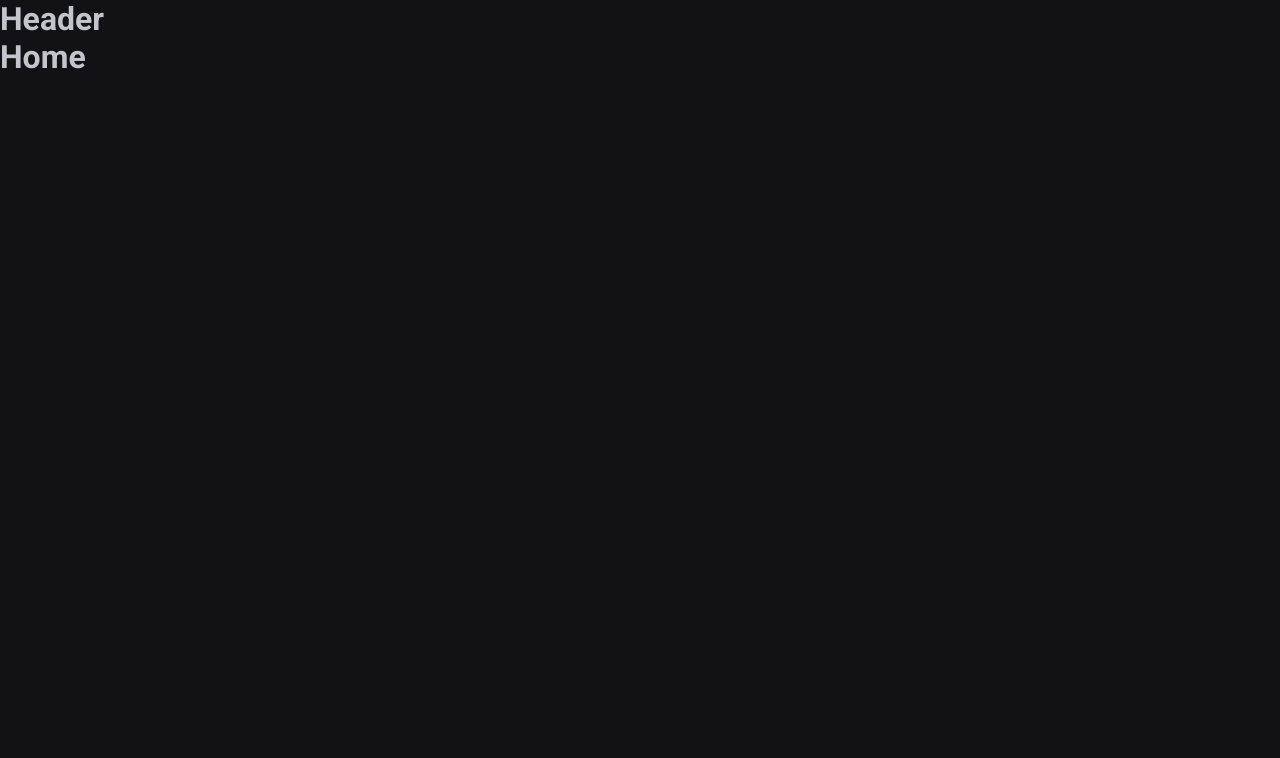
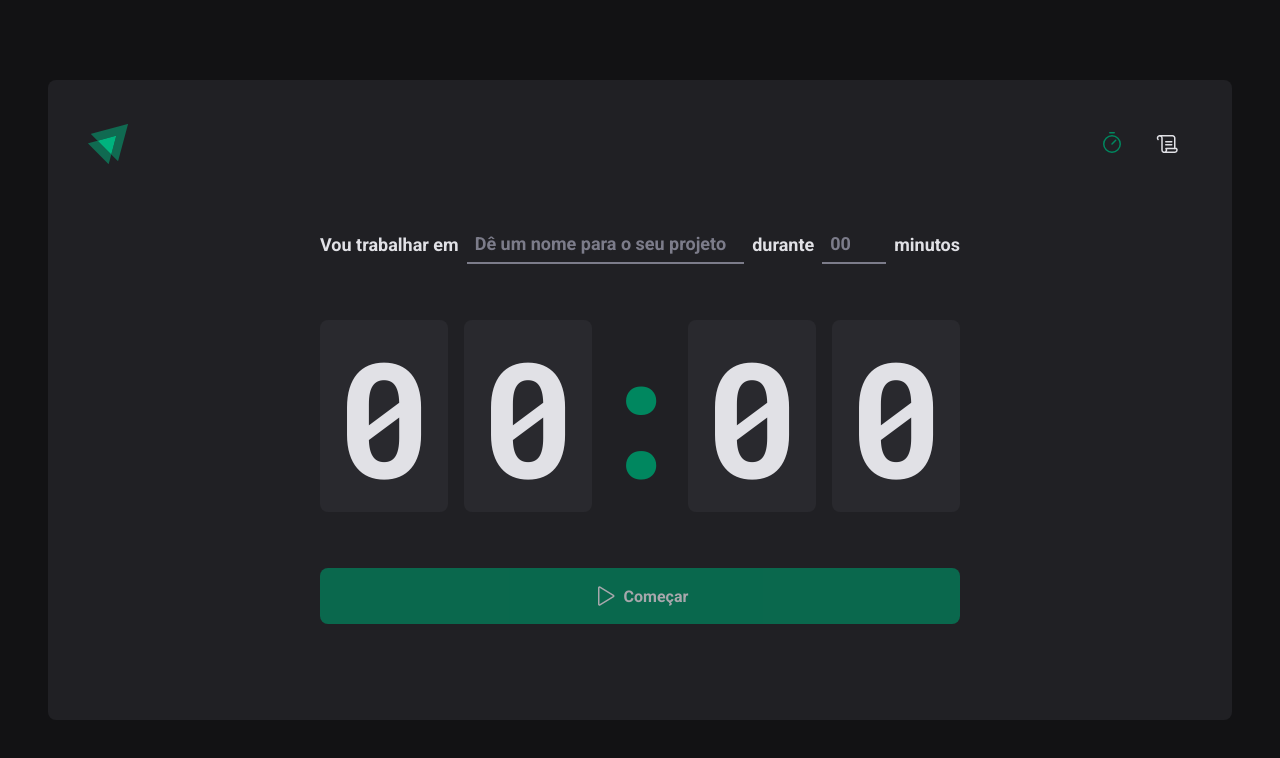
Before and after one commit to KarinaCavalcanti/React-Timer, a React (Vite) app: page / in a window 1280 px wide. Shown: the top 758 px of the page. Built offline with nearby package versions, Linux system fonts and the light colour scheme.

Commit message:
Home layout finished

```diff
--- a/package.json
+++ b/package.json
@@ -10,6 +10,7 @@
     "lint": "eslint src --ext .ts,.tsx"
   },
   "dependencies": {
+    "phosphor-react": "^1.4.1",
     "react": "^18.2.0",
     "react-dom": "^18.2.0",
     "react-router-dom": "^6.3.0",
--- a/src/components/Header.tsx
+++ /dev/null
@@ -1,3 +0,0 @@
-export function Header() {
-  return <h1>Header</h1>;
-}
--- /dev/null
+++ b/src/components/Header/index.tsx
@@ -0,0 +1,20 @@
+import { HeaderContainer } from "./styles";
+import { Scroll, Timer } from "phosphor-react";
+import LogoIgnite from "../../assets/logo-ignite.svg";
+import { NavLink } from "react-router-dom";
+
+export function Header() {
+  return (
+    <HeaderContainer>
+      <img src={LogoIgnite} alt="" />
+      <nav>
+        <NavLink to="/" title="Timer">
+          <Timer size={24} />
+        </NavLink>
+        <NavLink to="/history" title="Histórico">
+          <Scroll size={24} />
+        </NavLink>
+      </nav>
+    </HeaderContainer>
+  );
+}
--- /dev/null
+++ b/src/components/Header/styles.ts
@@ -0,0 +1,35 @@
+import styled from "styled-components";
+
+export const HeaderContainer = styled.header`
+  display: flex;
+  align-items: center;
+  justify-content: space-between;
+
+  nav {
+    display: flex;
+    gap: 0.5rem;
+  }
+
+  a {
+    width: 3rem;
+    height: 3rem;
+
+    display: flex;
+    justify-content: center;
+    align-items: center;
+
+    color: ${(props) => props.theme["gray-100"]};
+
+    border-top: 3px solid transparent;
+    border-bottom: 3px solid transparent;
+
+    &:hover {
+      border-bottom: 3px solid ${(props) => props.theme["green-500"]};
+      transition: border-bottom 0.5s;
+    }
+
+    &.active {
+      color: ${(props) => props.theme["green-500"]};
+    }
+  }
+`;
--- a/src/layouts/DefaultLayout.tsx
+++ /dev/null
@@ -1,11 +0,0 @@
-import { Outlet } from "react-router-dom";
-import { Header } from "../components/Header";
-
-export function DefaultLayout() {
-  return (
-    <div>
-      <Header />
-      <Outlet />
-    </div>
-  );
-}
--- /dev/null
+++ b/src/layouts/DefaultLayout/index.tsx
@@ -0,0 +1,12 @@
+import { Outlet } from "react-router-dom";
+import { Header } from "../../components/Header";
+import { LayoutContainer } from "./styles";
+
+export function DefaultLayout() {
+  return (
+    <LayoutContainer>
+      <Header />
+      <Outlet />
+    </LayoutContainer>
+  );
+}
--- /dev/null
+++ b/src/layouts/DefaultLayout/styles.ts
@@ -0,0 +1,14 @@
+import styled from "styled-components";
+
+export const LayoutContainer = styled.div`
+  max-width: 74rem;
+  height: calc(100vh - 10rem);
+  margin: 5rem auto;
+  padding: 2.5rem;
+
+  background: ${(props) => props.theme["gray-800"]};
+  border-radius: 8px;
+
+  display: flex;
+  flex-direction: column;
+`;
--- a/src/pages/Home.tsx
+++ /dev/null
@@ -1,7 +0,0 @@
-export function Home() {
-  return (
-    <div>
-      <h1>Home</h1>
-    </div>
-  );
-}
--- /dev/null
+++ b/src/pages/Home/index.tsx
@@ -0,0 +1,59 @@
+import { Play } from "phosphor-react";
+import {
+  CountdownContainer,
+  FormContainer,
+  HomeContainer,
+  MinutesAmountInput,
+  Separator,
+  StartCountdownButton,
+  TaskInput,
+} from "./styles";
+
+export function Home() {
+  return (
+    <HomeContainer>
+      <form>
+        <FormContainer>
+          <label htmlFor="task">Vou trabalhar em</label>
+          <TaskInput
+            type="text"
+            id="task"
+            list="task-suggestion"
+            placeholder="Dê um nome para o seu projeto"
+            autoComplete="off"
+          />
+          <datalist id="task-suggestion">
+            <option value="Projeto 1" />
+            <option value="Projeto 2" />
+            <option value="Projeto 3" />
+            <option value="Projeto 4" />
+          </datalist>
+
+          <label htmlFor="minutesAmount">durante</label>
+          <MinutesAmountInput
+            type="number"
+            id="minutesAmount"
+            placeholder="00"
+            step={5}
+            min={5}
+            max={60}
+          />
+
+          <span>minutos</span>
+        </FormContainer>
+
+        <CountdownContainer>
+          <span>0</span>
+          <span>0</span>
+          <Separator>:</Separator>
+          <span>0</span>
+          <span>0</span>
+        </CountdownContainer>
+        <StartCountdownButton disabled type="submit">
+          <Play size={24} />
+          Começar
+        </StartCountdownButton>
+      </form>
+    </HomeContainer>
+  );
+}
--- /dev/null
+++ b/src/pages/Home/styles.ts
@@ -0,0 +1,117 @@
+import styled from "styled-components";
+
+export const HomeContainer = styled.main`
+  height: 100%;
+  flex: 1;
+
+  display: flex;
+  flex-direction: column;
+  align-items: center;
+  justify-content: center;
+
+  form {
+    display: flex;
+    flex-direction: column;
+    align-items: center;
+    gap: 3.5rem;
+  }
+`;
+
+export const FormContainer = styled.div`
+  width: 100%;
+  display: flex;
+  align-items: center;
+  justify-content: center;
+  gap: 0.5rem;
+  color: ${(props) => props.theme["gray-100"]};
+  font-size: 1.125rem;
+  font-weight: 700;
+  flex-wrap: wrap;
+`;
+
+const BaseInput = styled.input`
+  background: transparent;
+  height: 2.5rem;
+  border: 0;
+  border-bottom: 2px solid ${(props) => props.theme["gray-500"]};
+  font-weight: 700;
+  font-size: 1.125rem;
+  padding: 0 0.5rem;
+  color: ${(props) => props.theme["gray-100"]};
+
+  &:focus {
+    box-shadow: none;
+    border-color: ${(props) => props.theme["green-500"]};
+  }
+
+  &::placeholder {
+    color: ${(props) => props.theme["gray-500"]};
+  }
+`;
+
+export const TaskInput = styled(BaseInput)`
+  flex: 1;
+
+  &::-webkit-calendar-picker-indicator {
+    display: none !important;
+  }
+`;
+
+export const MinutesAmountInput = styled(BaseInput)`
+  width: 4rem;
+`;
+
+export const CountdownContainer = styled.div`
+  font-family: "Roboto Mono", monospace;
+  font-size: 10rem;
+  line-height: 8rem;
+  color: ${(props) => props.theme["gray-100"]};
+
+  display: flex;
+  gap: 1rem;
+
+  span {
+    background: ${(props) => props.theme["gray-700"]};
+    padding: 2rem 1rem;
+    border-radius: 8px;
+  }
+`;
+
+export const Separator = styled.div`
+  padding: 2rem 0;
+  color: ${(props) => props.theme["green-500"]};
+
+  width: 4rem;
+  overflow: hidden;
+  display: flex;
+  justify-content: center;
+`;
+
+export const StartCountdownButton = styled.button`
+  width: 100%;
+  border: 0;
+  padding: 1rem;
+  border-radius: 8px;
+
+  display: flex;
+  align-items: center;
+  justify-content: center;
+  gap: 0.5rem;
+
+  font-weight: 700;
+
+  cursor: pointer;
+
+  background: ${(props) => props.theme["green-500"]};
+  color: ${(props) => props.theme["gray-100"]};
+
+  &:disabled {
+    opacity: 0.7;
+    cursor: not-allowed;
+  }
+
+  &:not(:disabled):hover {
+    background: ${(props) => props.theme["green-700"]};
+    transition: background-color 0.5s;
+  }
+`;
--- a/src/styles/global.ts
+++ b/src/styles/global.ts
@@ -1,4 +1,4 @@
-import { createGlobalStyle } from 'styled-components'
+import { createGlobalStyle } from "styled-components";
 
 export const GlobalStyle = createGlobalStyle`
   * {
@@ -9,12 +9,13 @@
 
   :focus {
     outline: 0;
-    box-shadow: 0 0 0 2px ${(props) => props.theme['green-500']};
+    box-shadow: 0 0 0 2px ${(props) => props.theme["green-500"]};
   }
 
   body {
-    background: ${(props) => props.theme['gray-900']};
-    color: ${(props) => props.theme['gray-300']};
+    background: ${(props) => props.theme["gray-900"]};
+    color: ${(props) => props.theme["gray-300"]};
+    -webkit-font-smoothing: antialiased;
   }
 
   body, input, textarea, button {
@@ -22,4 +23,4 @@
     font-weight: 400;
     font-size: 1rem;
   }
-`
+`;
```
Also changed, not shown: src/assets/logo-ignite.svg (added), 1 other file (tests, documents, lock files or other folders).
